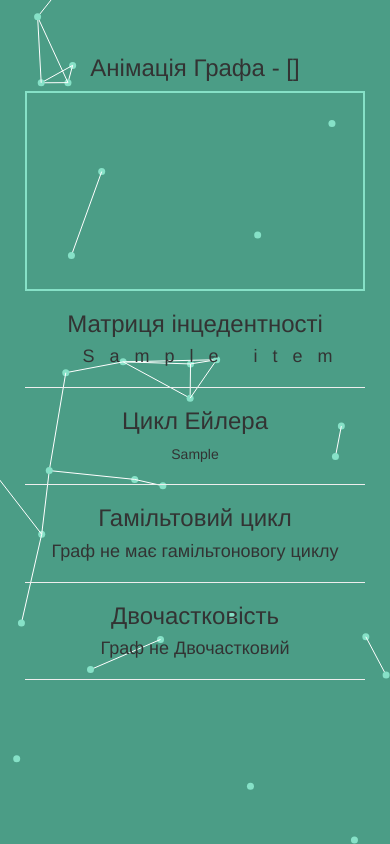
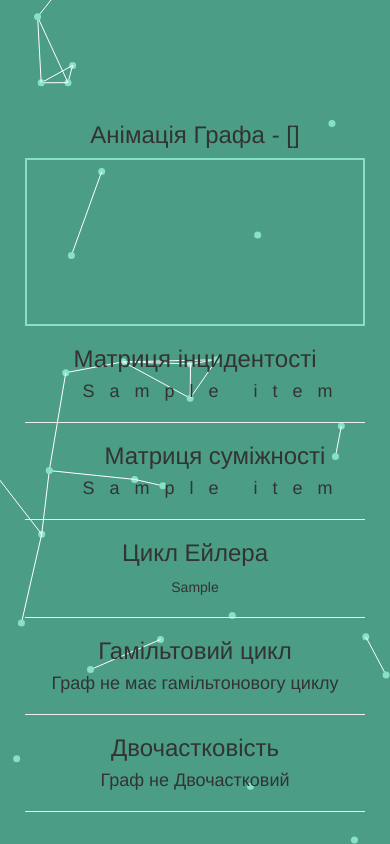
Before and after one commit to SophiaZhyrovetska/computer-project, a Django app: template graph/templates/add_home.html in a window 390 px wide. Run offline with Django 3.2, Linux system fonts and the light colour scheme; the template is opened without the code that fills it: most values are stand-ins (such as "Sample title", 1, 10 or a date in 2020); some libraries are stand-ins or nearby versions.

Commit message:
responsive change

```diff
--- a/graph/static/polls/home.css
+++ b/graph/static/polls/home.css
@@ -34,7 +31,7 @@ table {
 html, body {
   width: 100%;
   height: 100%;
-  overflow: hidden;
+  overflow: scroll;
 }
 
 body {
@@ -48,14 +45,12 @@ body {
 #particles {
   width: 100%;
   height: 100%;
-  overflow: hidden;
 }
 
 #intro {
   position: absolute;
   left: 0;
-  top: 50%;
-  padding: 0 20px;
+    top:50%;
   width: 100%;
   text-align: center;
 }
--- a/graph/templates/add_home.html
+++ b/graph/templates/add_home.html
@@ -3,10 +3,19 @@
 
 
 {% block content %}
+
     <h3> Анімація Графа - {{ graph_lst }}</h3>
-    <div id="canvas" style="height: 200px; border: 2px solid #86e1c7;"></div>
-    <h3>Матриця інцедентності</h3>
+    <div id="canvas" style=" border: 2px solid #86e1c7;"></div>
+    <h3>Матриця інцидентості</h3>
     <ul>
+    {% for item in matrix_incidence_undirected %}
+        <li><h4 style="letter-spacing: 15px">{{ item }}</h4></li>
+    {% endfor %}
+    </ul>
+    <hr>
+    <ul>
+
+    <h3>Матриця суміжності</h3>
     {% for item in matrix_adjacency_undirected %}
         <li><h4 style="letter-spacing: 15px">{{ item }}</h4></li>
     {% endfor %}
--- a/graph/templates/form.html
+++ b/graph/templates/form.html
@@ -1,6 +1,6 @@
 {% extends "home.html" %}
 {% block content %}
-    <h1 style="color: #fff; margin-top: -30px">Онлайн Калькулятор</h1>
+    <h1 style="color: #fff;">Онлайн Калькулятор</h1>
     <form method="post" action=".">{% csrf_token %}
         {{ form.as_p }}
         <input type="submit" value="Підтвердити вершини" style=" background-color: #fff; font-weight: bold;">
--- a/graph/templates/home.html
+++ b/graph/templates/home.html
@@ -20,8 +20,8 @@
 <body id="particles">
 <header id="intro">
     <div class="main_block">
-        <div class="container" style="margin-top:-200px; ">
-            <div class="row" style="margin-top: 90px;">
+        <div class="container" style="margin-top: 90px;">
+            <div class="row">
                 <div class="col-md-2"></div>
                 <div id="Secion_graph" class="col-md-8">
 
--- a/graph/views.py
+++ b/graph/views.py
@@ -5,7 +5,7 @@ from django.http import HttpResponse
 from django.views import View
 from .forms import SubmitUrlForm
 from .functions import matrix_adjacency_undirected, cycle_Euler_undirected, cycle_Hamiltonian_undirected, is_Bipartite, \
-    paint
+    paint,matrix_incidence_undirected
 
 
 # Create your views here.
@@ -38,6 +38,7 @@ class home_view(View):
             "cycle_Euler_undirected": cycle_Euler_undirected(lst_graph),
             "cycle_Hamiltonian_undirected": cycle_Hamiltonian_undirected(lst_graph),
             "is_Bipartite": is_Bipartite(lst_graph),
+            "matrix_incidence_undirected":matrix_incidence_undirected(lst_graph),
             "form": form
         }
         return render(request, "add_home.html", context)
```
Also changed, not shown: other parts of graph/static/polls/home.css (+0 -44 lines).
